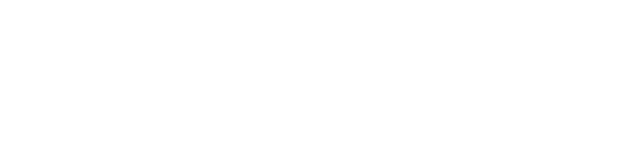
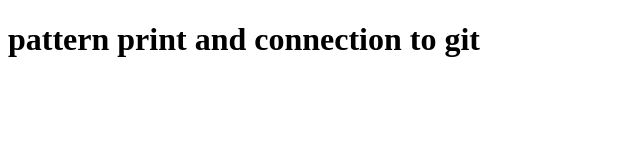
Before and after one commit to dheeraj0808/Pattern-Print, a plain HTML site: page index.html in a window 1280 px wide. Shown: the whole page, without its empty margins (0-640 px from the left). Drawn offline with Linux system fonts and the light colour scheme.

Commit message:
file adding

```diff
--- a/index.html
+++ b/index.html
@@ -8,7 +8,7 @@
 </head>
 
 <body>
-
+    <h1>pattern print and connection to git </h1>
 </body>
 
 </html>
--- /dev/null
+++ b/style.css
@@ -0,0 +1 @@
+/* this is the css file  */
```
